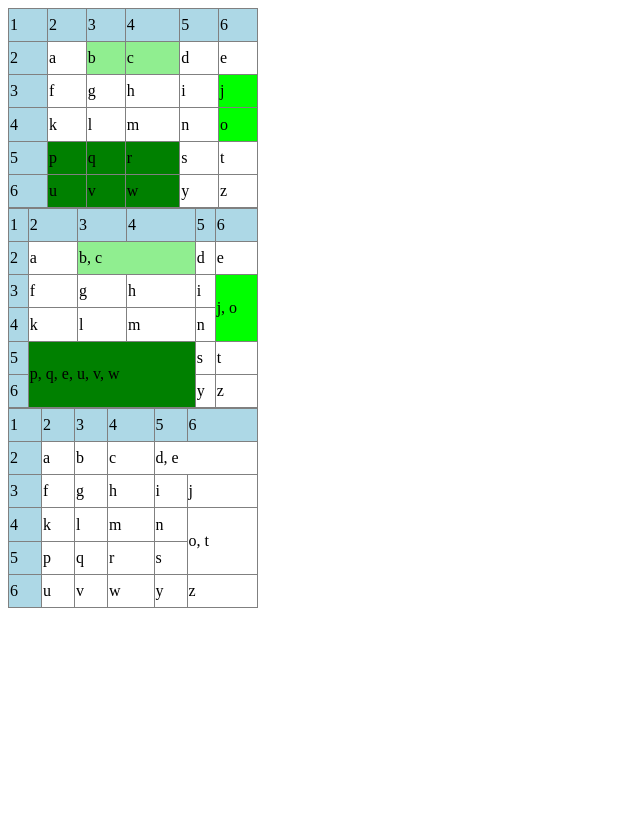
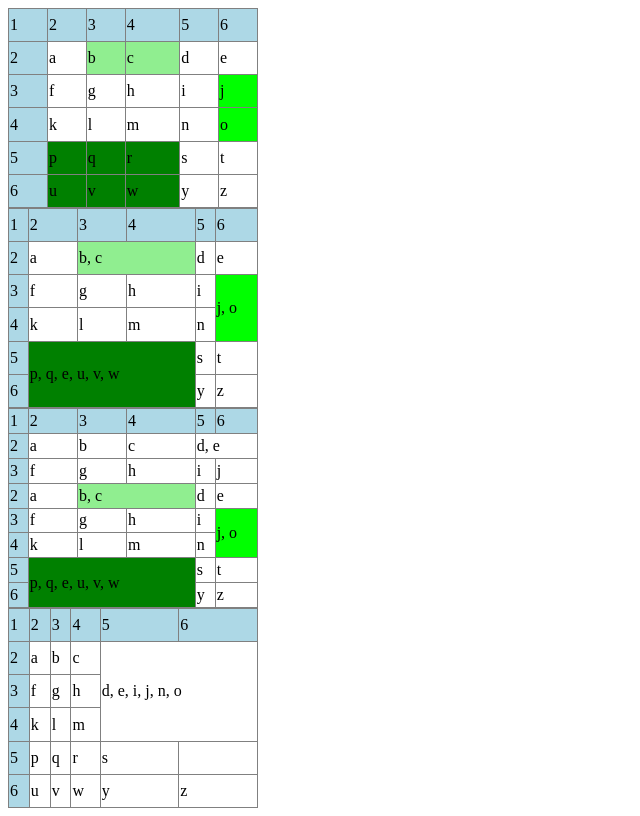
Before and after one commit to breadduk/zad10, a plain HTML site: page index.html in a window 1280 px wide. Shown: the whole page, without its empty margins (0-640 px from the left). Drawn offline with Linux system fonts and the light colour scheme.

Commit message:
Update index.html

```diff
--- a/index.html
+++ b/index.html
@@ -128,12 +128,66 @@ height:200px;
 <td>j</td>
 </tr>
 <tr>
+<td style = "background-color:lightblue;">2</td>
+<td>a</td>
+<td colspan="2" style = "background-color:lightgreen;">b, c</td>
+<td>d</td>
+<td>e</td>
+</tr>
+<tr>
+<td style = "background-color:lightblue;">3</td>
+<td>f</td>
+<td>g</td>
+<td>h</td>
+<td>i</td>
+<td rowspan="2" style = "background-color:lime;">j, o</td>
+</tr>
+<tr>
 <td style = "background-color:lightblue;">4</td>
 <td>k</td>
 <td>l</td>
 <td>m</td>
 <td>n</td>
-<td rowspan="2">o, t</td>
+</tr>
+<tr>
+<td style = "background-color:lightblue;">5</td>
+<td colspan="3" rowspan="2" style = "background-color:green;">p, q, e, u, v, w</td>
+<td>s</td>
+<td>t</td>
+</tr>
+<tr>
+<td style = "background-color:lightblue;">6</td>
+<td>y</td>
+<td>z</td>
+</tr>
+</table>
+<table border="1" class="one">
+<tr>
+<td style = "background-color:lightblue;">1</td>
+<td style = "background-color:lightblue;">2</td>
+<td style = "background-color:lightblue;">3</td>
+<td style = "background-color:lightblue;">4</td>
+<td style = "background-color:lightblue;">5</td>
+<td style = "background-color:lightblue;">6</td>
+</tr>
+<tr>
+<td style = "background-color:lightblue;">2</td>
+<td>a</td>
+<td>b</td>
+<td>c</td>
+<td rowspan="3" colspan="2">d, e, i, j, n, o</td>
+</tr>
+<tr>
+<td style = "background-color:lightblue;">3</td>
+<td>f</td>
+<td>g</td>
+<td>h</td>
+</tr>
+<tr>
+<td style = "background-color:lightblue;">4</td>
+<td>k</td>
+<td>l</td>
+<td>m</td>
 </tr>
 <tr>
 <td style = "background-color:lightblue;">5</td>
```
